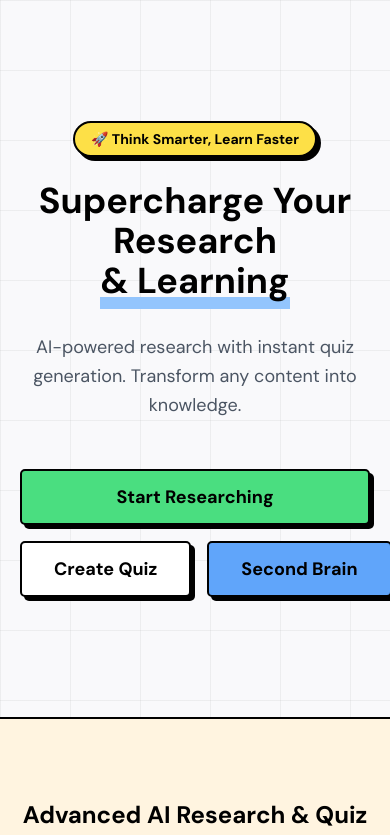
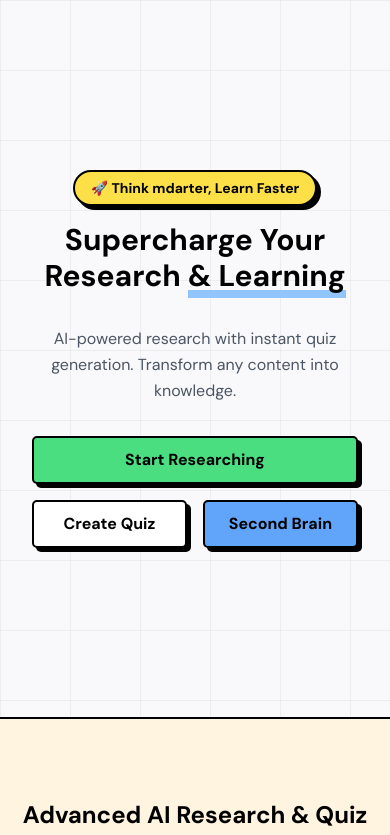
Before and after one commit to Suksham-sharma/not-so-dumb, a Next.js app: page / in a window 390 px wide. Shown: the top 835 px of the page. Built offline with nearby package versions, Linux system fonts and the light colour scheme.

Commit message:
style(auth): adjust responsive design for AuthFormWrapper and Header components

```diff
--- a/src/app/(auth)/components/AuthFormWrapper.tsx
+++ b/src/app/(auth)/components/AuthFormWrapper.tsx
@@ -17,24 +17,24 @@ export default function AuthFormWrapper({
     <div className="min-h-screen bg-white relative overflow-hidden">
       {/* Decorative Elements */}
       <div className="absolute inset-0 bg-[linear-gradient(45deg,#80808012_1px,transparent_1px),linear-gradient(-45deg,#80808012_1px,transparent_1px)] bg-[size:20px_20px]" />
-      <div className="absolute top-0 right-0 w-32 h-32 bg-blue-300 border-2 border-black transform rotate-12 translate-x-8 -translate-y-8" />
-      <div className="absolute bottom-0 left-0 w-40 h-40 bg-yellow-300 border-2 border-black transform -rotate-12 -translate-x-8 translate-y-8" />
-      <div className="absolute top-1/4 right-0 w-20 h-20 bg-orange-300 border-2 border-black transform -rotate-6 translate-x-4" />
+      <div className="absolute top-0 right-0 w-24 md:w-32 h-24 md:h-32 bg-blue-300 border-2 border-black transform rotate-12 translate-x-4 md:translate-x-8 -translate-y-4 md:-translate-y-8 hidden sm:block" />
+      <div className="absolute bottom-0 left-0 w-32 md:w-40 h-32 md:h-40 bg-yellow-300 border-2 border-black transform -rotate-12 -translate-x-4 md:-translate-x-8 translate-y-4 md:translate-y-8 hidden sm:block" />
+      <div className="absolute top-1/4 right-0 w-16 md:w-20 h-16 md:h-20 bg-orange-300 border-2 border-black transform -rotate-6 translate-x-2 md:translate-x-4 hidden sm:block" />
 
-      <div className="pt-14 pb-24 relative">
+      <div className="pt-6 md:pt-14 pb-4 md:pb-24 relative">
         <main className="mx-auto p-4 relative">
           <div className="max-w-md mx-auto">
-            <div className="text-center mb-12">
+            <div className="text-center mb-6 md:mb-12">
               <FadeIn>
-                <YellowButton className="mb-6 relative z-10">
+                <YellowButton className="mb-4 md:mb-6 relative z-10">
                   {subtitle}
                 </YellowButton>
               </FadeIn>
               <FadeIn delay={0.1}>
-                <h1 className="text-6xl font-black mb-6 leading-tight relative">
+                <h1 className="text-5xl md:text-6xl font-black mb-6 leading-tight relative">
                   <span className="relative inline-block z-20">
                     {title}
-                    <div className="absolute bottom-2 left-0 w-full h-4 bg-orange-300 -z-10 transform -rotate-2" />
+                    <div className="absolute bottom-2 left-0 w-full h-2 md:h-4 bg-orange-300 -z-10 transform -rotate-2" />
                   </span>
                 </h1>
               </FadeIn>
--- a/src/app/_sections/Header.tsx
+++ b/src/app/_sections/Header.tsx
@@ -6,32 +6,32 @@ import Link from "next/link";
 
 export default function Header() {
   return (
-    <header className="relative inset-0 flex min-h-[85dvh] w-full flex-col items-center justify-center overflow-hidden bg-gray-50 bg-[linear-gradient(to_right,#80808033_1px,transparent_1px),linear-gradient(to_bottom,#80808033_1px,transparent_1px)] bg-[size:70px_70px]">
+    <header className="relative inset-0 flex min-h-[85dvh] w-full flex-col items-center justify-center overflow-hidden bg-gray-50 bg-[linear-gradient(to_right,#80808033_1px,transparent_1px),linear-gradient(to_bottom,#80808033_1px,transparent_1px)] bg-[size:70px_70px] px-4">
       {/* Decorative elements */}
       <div className="absolute inset-0 bg-gray-50/50" />
 
       {/* Content */}
-      <div className="relative mx-auto w-container max-w-full px-5 py-[110px] text-center lg:py-[150px]">
+      <div className="relative mx-auto w-full max-w-4xl px-4 py-16 text-center md:py-20 lg:py-[150px]">
         <FadeIn>
-          <YellowButton className="mb-6">
-            🚀 Think Smarter, Learn Faster
+          <YellowButton className="mb-4 md:mb-6">
+            🚀 Think mdarter, Learn Faster
           </YellowButton>
         </FadeIn>
 
         <FadeIn
           delay={0.1}
-          className="text-4xl font-heading md:text-5xl lg:text-6xl"
+          className="text-3xl font-heading md:text-4xl md:text-5xl lg:text-6xl"
         >
           Supercharge Your Research{" "}
           <span className="relative inline-block">
             <span className="relative z-10">& Learning</span>
-            <div className="absolute -bottom-2 left-0 h-3 w-full bg-blue-300" />
+            <div className="absolute -bottom-1 md:-bottom-2 left-0 h-2 md:h-3 w-full bg-blue-300" />
           </span>
         </FadeIn>
 
         <FadeIn
           delay={0.2}
-          className="mx-auto my-12 mt-8 max-w-2xl text-lg font-normal leading-relaxed text-gray-600 md:text-xl lg:text-2xl lg:leading-relaxed"
+          className="mx-auto my-8 md:my-10 lg:my-12 max-w-2xl text-base md:text-lg font-normal leading-relaxed text-gray-600 md:text-xl lg:text-2xl lg:leading-relaxed"
         >
           AI-powered research with instant quiz generation. Transform any
           content into knowledge.
@@ -39,31 +39,31 @@ export default function Header() {
 
         <FadeIn
           delay={0.3}
-          className="flex items-center justify-center gap-4 flex-wrap"
+          className="flex flex-col md:flex-row items-center justify-center gap-4"
         >
-          <Link href="/home" className="w-full sm:w-auto">
+          <Link href="/home" className="w-full md:w-auto">
             <Button
               size="lg"
-              className="w-full h-14 border-2 border-black bg-green-400 px-8 text-lg font-heading shadow-neo transition-all hover:translate-x-[3px] hover:translate-y-[3px] hover:shadow-none lg:text-xl"
+              className="w-full h-12 md:h-14 border-2 border-black bg-green-400 px-6 md:px-8 text-base md:text-lg font-heading shadow-neo transition-all hover:translate-x-[3px] hover:translate-y-[3px] hover:shadow-none lg:text-xl"
             >
               Start Researching
             </Button>
           </Link>
-          <div className="flex gap-4 w-full sm:w-auto">
-            <Link href="/quiz" className="flex-1 sm:flex-initial">
+          <div className="flex flex-row gap-4 w-full md:w-auto">
+            <Link href="/quiz" className="w-1/2 md:w-auto">
               <Button
                 variant="neutral"
                 size="lg"
-                className="w-full h-14 border-2 border-black px-8 text-lg font-heading shadow-neo transition-all hover:translate-x-[3px] hover:translate-y-[3px] hover:shadow-none lg:text-xl"
+                className="w-full h-12 md:h-14 border-2 border-black px-6 md:px-8 text-base md:text-lg font-heading shadow-neo transition-all hover:translate-x-[3px] hover:translate-y-[3px] hover:shadow-none lg:text-xl"
               >
                 Create Quiz
               </Button>
             </Link>
-            <Link href="/second-brain" className="flex-1 sm:flex-initial">
+            <Link href="/second-brain" className="w-1/2 md:w-auto">
               <Button
                 variant="neutral"
                 size="lg"
-                className="w-full h-14 border-2 border-black bg-blue-400 px-8 text-lg font-heading shadow-neo transition-all hover:translate-x-[3px] hover:translate-y-[3px] hover:shadow-none lg:text-xl"
+                className="w-full h-12 md:h-14 border-2 border-black bg-blue-400 px-6 md:px-8 text-base md:text-lg font-heading shadow-neo transition-all hover:translate-x-[3px] hover:translate-y-[3px] hover:shadow-none lg:text-xl"
               >
                 Second Brain
               </Button>
```
